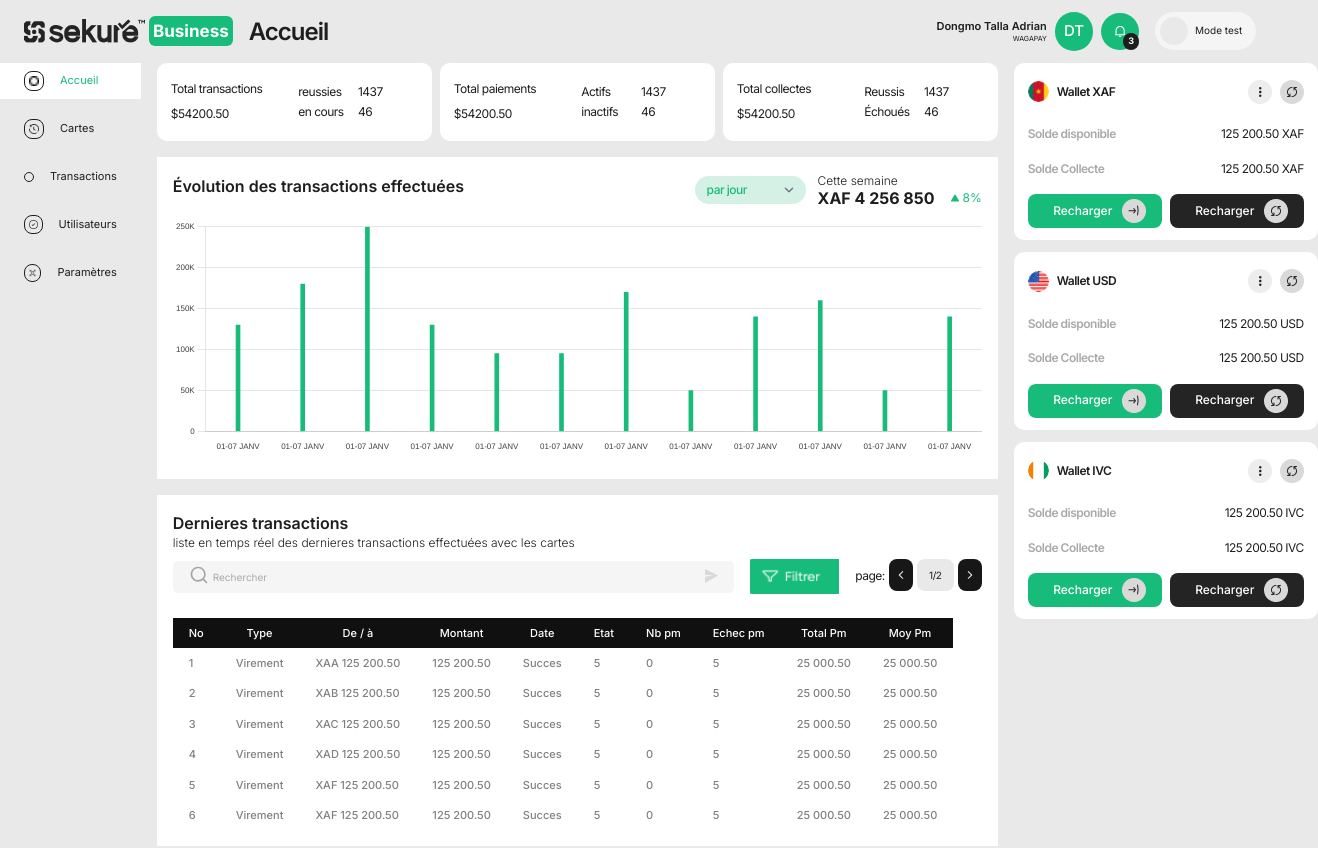
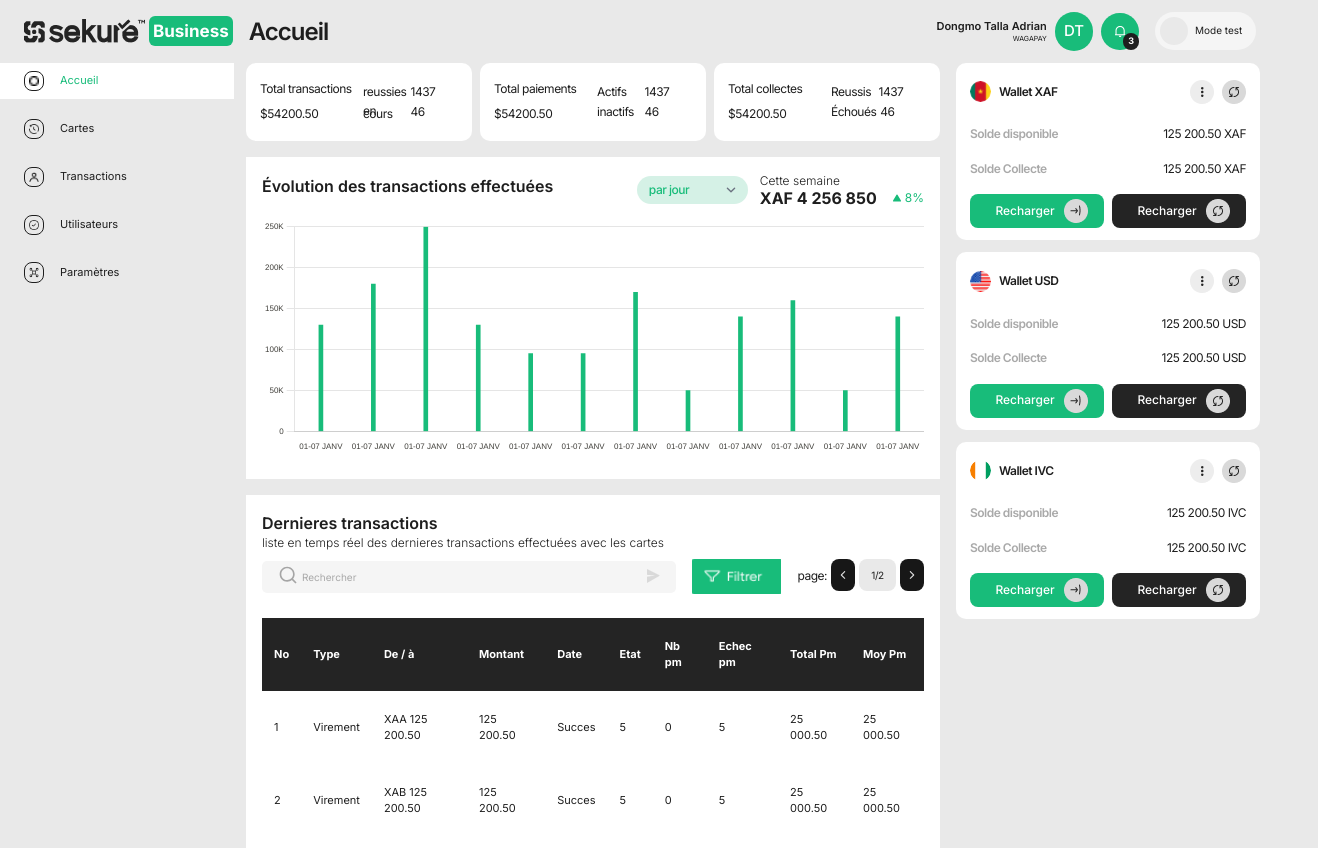
Before and after one commit to CodedJay672/sekure-business, a Next.js app: page / in a window 1280 px wide. Shown: the top 848 px of the page, 1318 px wide, since content can reach past the window. Built offline with nearby package versions, Linux system fonts and the light colour scheme.

Commit message:
fix styling for the table component

```diff
--- a/src/app/cartes/page.tsx
+++ b/src/app/cartes/page.tsx
@@ -6,11 +6,11 @@ import Card from "@/components/Cards/Cards"
 import StatsCard from "@/components/StatsCard/StatsCard"
 import ButtonIconRight from "@/components/ui/shared/ButtonIconRight"
 import { cardDetails } from "@/constants"
-import { Table } from "lucide-react"
 import { RiAddCircleFill } from "react-icons/ri"
 import CreateCardForm from "@/components/Forms/CreateCardForm"
 import Modal from "@/components/Modal/Modal"
 import Form from "@/components/ui/shared/Form";
+import Table from "@/components/Table/Table";
 
 const page = () => {
   const [showModal, setShowModal] = useState(false);
@@ -20,7 +20,7 @@ const page = () => {
   }
 
   return (
-    <section className="flex-1 flex gap-4 ml-4 pb-10 relative">
+    <section className="w-full flex gap-4 ml-4 pb-10 relative pr-6">
       {showModal ?
       <Modal ui={<Form heading="Créer une carte" form ={<CreateCardForm btnText="Créer" />} />} /> :
       <>
--- a/src/app/globals.css
+++ b/src/app/globals.css
@@ -23,7 +23,7 @@
   }
 
   body {
-    @apply  bg-notif text-dark3;
+    @apply  max-w-[1497px] bg-notif text-dark3 mx-auto overflow-x-hidden;
   }
 }
 
--- a/src/app/layout.tsx
+++ b/src/app/layout.tsx
@@ -20,7 +20,7 @@ export default function RootLayout({
     <html lang="en">
       <body className={inter.className}>
         <Topbar />
-        <main className="flex justify-start items-start min-h-screen pr-6">
+        <main className="w-full flex justify-start items-start min-h-screen">
           <Sidebar />
           {children}
         </main>
--- a/src/app/page.tsx
+++ b/src/app/page.tsx
@@ -6,21 +6,21 @@ import { cardDetails } from "@/constants";
 
 export default function Home() {
   return (
-    <section className="w-full flex-1 flex gap-4 ml-4 pb-10">
+    <section className="w-full flex justify-between gap-4 pr-6 ml-3 pb-10">
       <div className="flex-1 flex flex-col gap-4">
-        <section className="flex gap-2">
+        <section className="flex-between gap-2">
           {cardDetails.map((card, idx) => (
             <Card key={idx} {...card} />
           ))}
         </section>
-        <section className="flex flex-col gap-4">
+        <section className="w-full">
           <AdminChart variant="detailed" />
         </section>
         <section className="w-full">
           <Table />
         </section>
       </div>
-      <section className="flex flex-col max-w-[354px] gap-3">
+      <section className="flex flex-col max-w-[354px] w-[300px] gap-3">
         <Wallet type="XAF" deposit="125 200.50" withdraw="125 200.50" />
         <Wallet type="USD" deposit="125 200.50" withdraw="125 200.50" />
         <Wallet type="IVC" deposit="125 200.50" withdraw="125 200.50" />
--- a/src/components/AdminChart/AdminChart.tsx
+++ b/src/components/AdminChart/AdminChart.tsx
@@ -4,7 +4,7 @@ import BarChart from "../ui/shared/BarChart"
 
 const AdminChart = ({ variant }: { variant?: 'detailed' | 'simple' }) => {
   return (
-    <div className="w-full bg-white px-4 py-2">
+    <div className="flex-1 bg-white px-4 py-2">
       <div className="flex-between">
         <div className="flex-1 flex flex-col gap-1">
           <h2 className="text-base leading-5 text-dark3 font-semibold">{`${variant !== 'detailed' ? 'Évolution des cartes crées' : `Évolution des transactions effectuées`}`}</h2>
--- a/src/components/Cards/Cards.tsx
+++ b/src/components/Cards/Cards.tsx
@@ -2,7 +2,7 @@ import { ICardDetails } from "@/constants";
 
 const Card = ({ data1, data2, data3 }: ICardDetails) => {
   return (
-    <div className="w-[275px] h-[78.43px] px-[14px] py-3 bg-white flex-between rounded-[10px]">
+    <div className="flex-1 max-w-[274px] h-[78.43px] px-[14px] py-3 bg-white flex-between rounded-[10px]">
       <div className="flex-1 flex flex-col">
         <h2 className="text-[12px] leading-[24.5px] tracking-[-0.5px] font-[500px] text-dark3">{data1.title}</h2>
         <p className="text-[12px] leading-[24.5px] tracking-[-0.5px] font-normal text-dark3">{data1.value}</p>
--- a/src/components/Forms/CreateCardForm.tsx
+++ b/src/components/Forms/CreateCardForm.tsx
@@ -82,6 +82,7 @@ const CreateCardForm = ({ btnText}: { btnText: string }) => {
           type="submit"
           text={btnText}
           icon={<ArrowRightIcon size={10} color="#fff" />}
+          handleClick={onSubmit}
         />
       </form>
     </Form>
--- a/src/components/Sidebar/Sidebar.tsx
+++ b/src/components/Sidebar/Sidebar.tsx
@@ -9,8 +9,7 @@ const Sidebar = () => {
   const pathname = usePathname();
 
   return (
-    <section className="w-[232px] flex-between flex-col">
-      <div className="flex-1 w-full">
+    <div className="min-w-[234px] flex-between flex-col">
         {navLinks.map((link, idx) => (
           <Link href={link.path} key={`${idx}-${link.name}`} className={`w-full h-9 px-6 mb-3 flex flex-start items-center hover:bg-white group ${pathname === link.path ? 'bg-white' : ''} transition-all`}>
             <div className="border border-dark3 rounded-lg mr-4 p-1">
@@ -25,8 +24,7 @@ const Sidebar = () => {
             <span className={`text-dark3 text-[11px] font-normal leading-[16.5px] group-hover:text-primary ${pathname === link.path ? 'text-primary' : 'text-dark3'} transition-all`}>{link.name}</span>
           </Link>
         ))}
-      </div>
-    </section>
+    </div>
   )
 }
 
--- a/src/components/Table/Table.tsx
+++ b/src/components/Table/Table.tsx
@@ -6,14 +6,13 @@ import Filter from "../ui/shared/Filter";
 import Pagination from "../ui/shared/Pagination";
 import { ITableData, tableRowData } from "../../constants";
 
-
 const Table = () => {
   const [search, setSearch] = useState<string>("");
   const [tableData, setTableData] = useState<ITableData[]>(tableRowData);
   const [newTableData, setNewTableData] = useState<any[]>([]);
 
   const handleChange = (e: ChangeEvent<HTMLInputElement>) => {
-    setSearch((search) => e.target.value);
+    setSearch(e.target.value);
 
     if (!search) {
       return;
@@ -37,12 +36,12 @@ const Table = () => {
   }
 
   return (
-    <section className="w-full bg-white p-4 flex flex-col gap-2">
-      <div className="flex-1">
+    <section className="bg-white p-4 flex flex-col gap-2">
+      <div className="w-full">
         <h2 className="text-base leading-6 font-semibold">Dernieres transactions</h2>
         <p className="text-xs leading-4 font-light">liste en temps réel des dernieres transactions effectuées avec les cartes</p>
       </div>
-      <div className="flex gap-1">
+      <div className="w-full flex gap-1">
         <SearchBar
           text={search}
           handleChange={handleChange}
@@ -52,48 +51,48 @@ const Table = () => {
         <Pagination />
       </div>
 
-      <div className="flex-1 border-red-200 overflow-x-auto mt-4">
-        <table>
-          <thead>
-            <tr className="w-full h-[27px] bg-[#101010] rounded-t-[10px]">
-              <th className="text-[11px] leading-[14.36px] font-medium text-white px-4 py-2">No</th>
-              <th className="text-[11px] leading-[14.36px] font-medium text-white px-4 py-2">Type</th>
-              <th className="text-[11px] leading-[14.36px] font-medium text-white px-4 py-2">De / à</th>
-              <th className="text-[11px] leading-[14.36px] font-medium text-white px-4 py-2">Montant</th>
-              <th className="text-[11px] leading-[14.36px] font-medium text-white px-4 py-2">Date</th>
-              <th className="text-[11px] leading-[14.36px] font-medium text-white px-4 py-2">Etat</th>
-              <th className="text-[11px] leading-[14.36px] font-medium text-white px-4 py-2">Nb pm</th>
-              <th className="text-[11px] leading-[14.36px] font-medium text-white px-4 py-2">Echec pm</th>
-              <th className="text-[11px] leading-[14.36px] font-medium text-white px-4 py-2">Total Pm</th>
-              <th className="text-[11px] leading-[14.36px] font-medium text-white px-4 py-2">Moy Pm</th>
+      <div className="overflow-x-auto mt-4">
+        <table className="w-full text-[11px] text-left text-dark3 table-auto">
+          <thead className="text-[11px] text-white bg-dark rounded-[10px]">
+            <tr>
+              <th scope="col" className="px-3 py-5">No</th>
+              <th scope="col" className="px-3 py-5">Type</th>
+              <th scope="col" className="px-3 py-5">De / à</th>
+              <th scope="col" className="px-3 py-5">Montant</th>
+              <th scope="col" className="px-3 py-5">Date</th>
+              <th scope="col" className="px-3 py-5">Etat</th>
+              <th scope="col" className="px-3 py-5">Nb pm</th>
+              <th scope="col" className="px-3 py-5">Echec pm</th>
+              <th scope="col" className="px-3 py-5">Total Pm</th>
+              <th scope="col" className="px-3 py-5">Moy Pm</th>
             </tr>
           </thead>
           <tbody>
             {search ? newTableData?.map((data, idx) => (
-              <tr key={idx} className="px-4 h-[14px] text-left text-[11px] leading-[14.36px] font-normal">
-                <td className="text-[11px] leading-[14.36px] font-medium text-[#808080] px-4 py-2">{data.no}</td>
-                <td className="text-[11px] leading-[14.36px] font-medium text-[#808080] px-4 py-2">{data.type}</td>
-                <td className="text-[11px] leading-[14.36px] font-medium text-[#808080] px-4 py-2">{data.fromTo}</td>
-                <td className="text-[11px] leading-[14.36px] font-medium text-[#808080] px-4 py-2">{data.amount}</td>
-                <td className="text-[11px] leading-[14.36px] font-medium text-[#808080] px-4 py-2">{data.state}</td>
-                <td className="text-[11px] leading-[14.36px] font-medium text-[#808080] px-4 py-2">{data.nbPm}</td>
-                <td className="text-[11px] leading-[14.36px] font-medium text-[#808080] px-4 py-2">{data.echecPm}</td>
-                <td className="text-[11px] leading-[14.36px] font-medium text-[#808080] px-4 py-2">{data.totalPm}</td>
-                <td className="text-[11px] leading-[14.36px] font-medium text-[#808080] px-4 py-2">{data.moyPm}</td>
-                <td className="text-[11px] leading-[14.36px] font-medium text-[#808080] px-4 py-2">{data.moyPm}</td>
+              <tr key={idx} className={`bg-white dark:bg-gray-800 ${idx % 2 === 0 ? 'bg-gray-50 dark:bg-gray-900' : ''}`}>
+                <td className="px-3 py-5">{data.no}</td>
+                <td className="px-3 py-5">{data.type}</td>
+                <td className="px-3 py-5">{data.fromTo}</td>
+                <td className="px-3 py-5">{data.amount}</td>
+                <td className="px-3 py-5">{data.state}</td>
+                <td className="px-3 py-5">{data.nbPm}</td>
+                <td className="px-3 py-5">{data.echecPm}</td>
+                <td className="px-3 py-5">{data.totalPm}</td>
+                <td className="px-3 py-5">{data.moyPm}</td>
+                <td className="px-3 py-5">{data.moyPm}</td>
               </tr>
             )) : tableData?.map((data, idx) => (
-              <tr key={idx} className="px-4 h-[14px] text-left text-[11px] leading-[14.36px] font-normal">
-                <td className="text-[11px] leading-[14.36px] font-medium text-[#808080] px-4 py-2">{data.no}</td>
-                <td className="text-[11px] leading-[14.36px] font-medium text-[#808080] px-4 py-2">{data.type}</td>
-                <td className="text-[11px] leading-[14.36px] font-medium text-[#808080] px-4 py-2">{data.fromTo}</td>
-                <td className="text-[11px] leading-[14.36px] font-medium text-[#808080] px-4 py-2">{data.amount}</td>
-                <td className="text-[11px] leading-[14.36px] font-medium text-[#808080] px-4 py-2">{data.state}</td>
-                <td className="text-[11px] leading-[14.36px] font-medium text-[#808080] px-4 py-2">{data.nbPm}</td>
-                <td className="text-[11px] leading-[14.36px] font-medium text-[#808080] px-4 py-2">{data.echecPm}</td>
-                <td className="text-[11px] leading-[14.36px] font-medium text-[#808080] px-4 py-2">{data.totalPm}</td>
-                <td className="text-[11px] leading-[14.36px] font-medium text-[#808080] px-4 py-2">{data.moyPm}</td>
-                <td className="text-[11px] leading-[14.36px] font-medium text-[#808080] px-4 py-2">{data.moyPm}</td>
+              <tr key={idx} className={`bg-white dark:bg-gray-800 ${idx % 2 === 0 ? 'bg-gray-50 dark:bg-gray-900' : ''}`}>
+                <td className="px-3 py-5">{data.no}</td>
+                <td className="px-3 py-5">{data.type}</td>
+                <td className="px-3 py-5">{data.fromTo}</td>
+                <td className="px-3 py-5">{data.amount}</td>
+                <td className="px-3 py-5">{data.state}</td>
+                <td className="px-3 py-5">{data.nbPm}</td>
+                <td className="px-3 py-5">{data.echecPm}</td>
+                <td className="px-3 py-5">{data.totalPm}</td>
+                <td className="px-3 py-5">{data.moyPm}</td>
+                <td className="px-3 py-5">{data.moyPm}</td>
               </tr>
             ))}
           </tbody>
--- a/src/components/ui/shared/ButtonIconRight.tsx
+++ b/src/components/ui/shared/ButtonIconRight.tsx
@@ -5,7 +5,7 @@ interface IButtonIconRight {
   text: string;
   icon: ReactNode;
   type?: 'button' | 'submit' | 'reset';
-  handleClick: () => void;
+  handleClick: any;
 }
 
 const ButtonIconRight = ({ variant, text, icon, type, handleClick }: IButtonIconRight) => {
```
